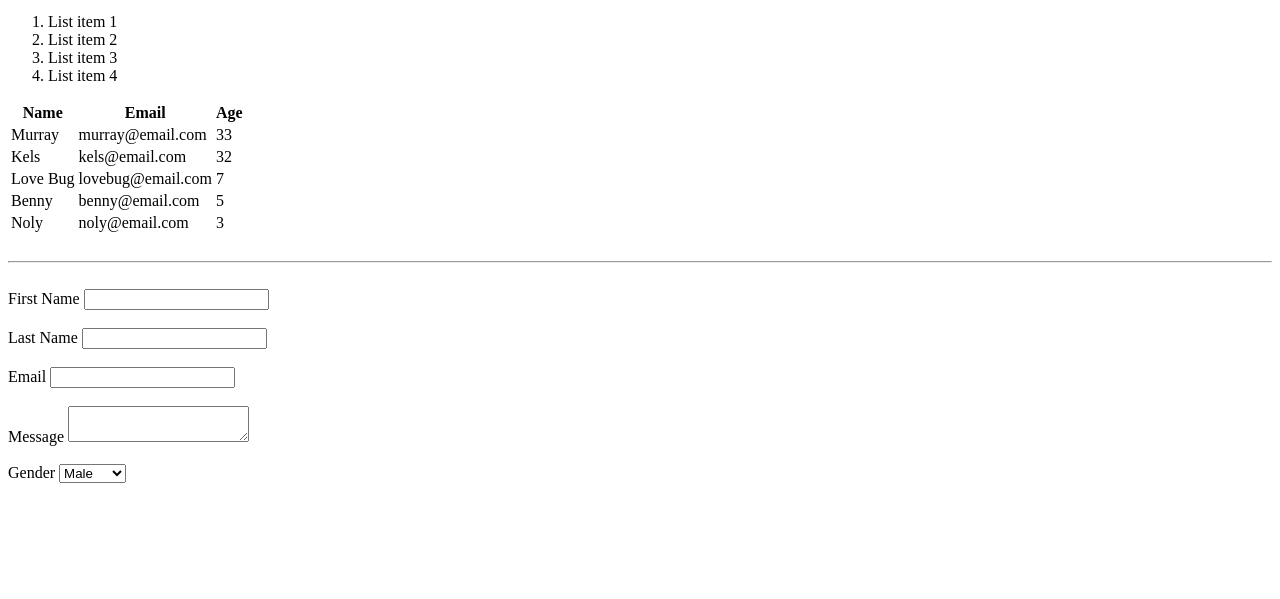
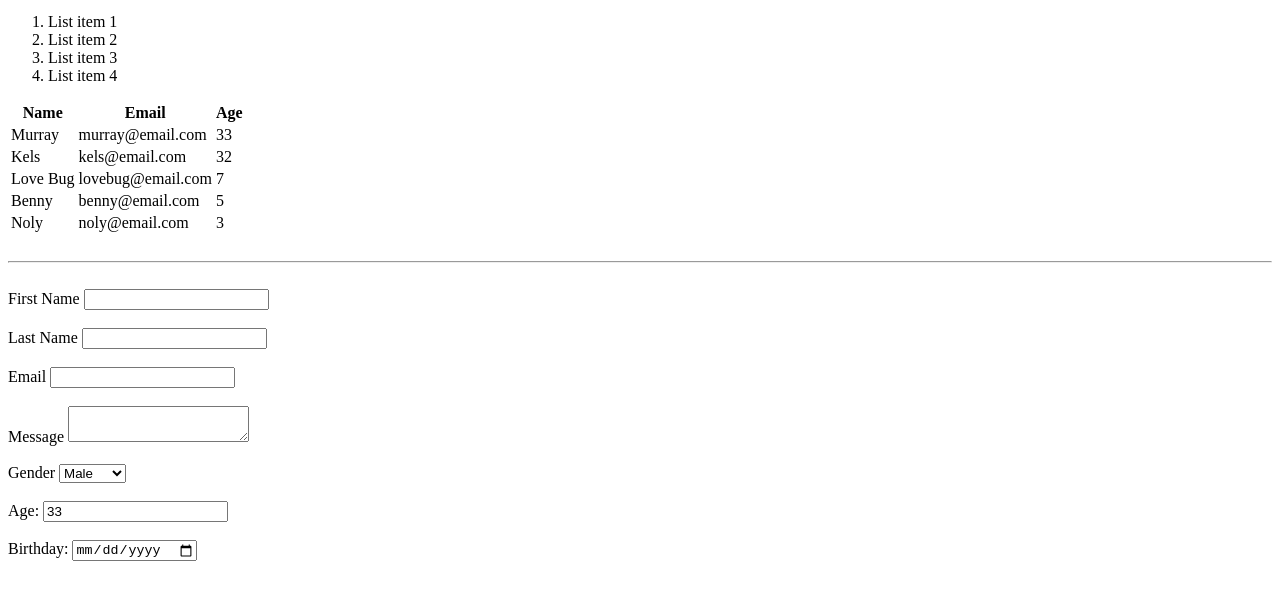
Before and after one commit to MurrTuck/htmlCC, a plain HTML site: page index.html in a window 1280 px wide. Shown: the part 467-1066 px from the top of the page. Drawn offline with Linux system fonts and the light colour scheme.

Commit message:
Type Number & Type Date

```diff
--- a/index.html
+++ b/index.html
@@ -117,6 +117,17 @@
                 <option value="other">Other</option>
             </select>
         </div>
+        <br>
+        <div>
+            <label>Age:</label>
+            <input type="number" name="age" value="33">
+        </div>
+        <br>
+        <div>
+            <label>Birthday:</label>
+            <input type="date" name="birthday">
+        </div>
+        <br>
     </form>
 
     <div style="margin-top:500px"></div>
```
